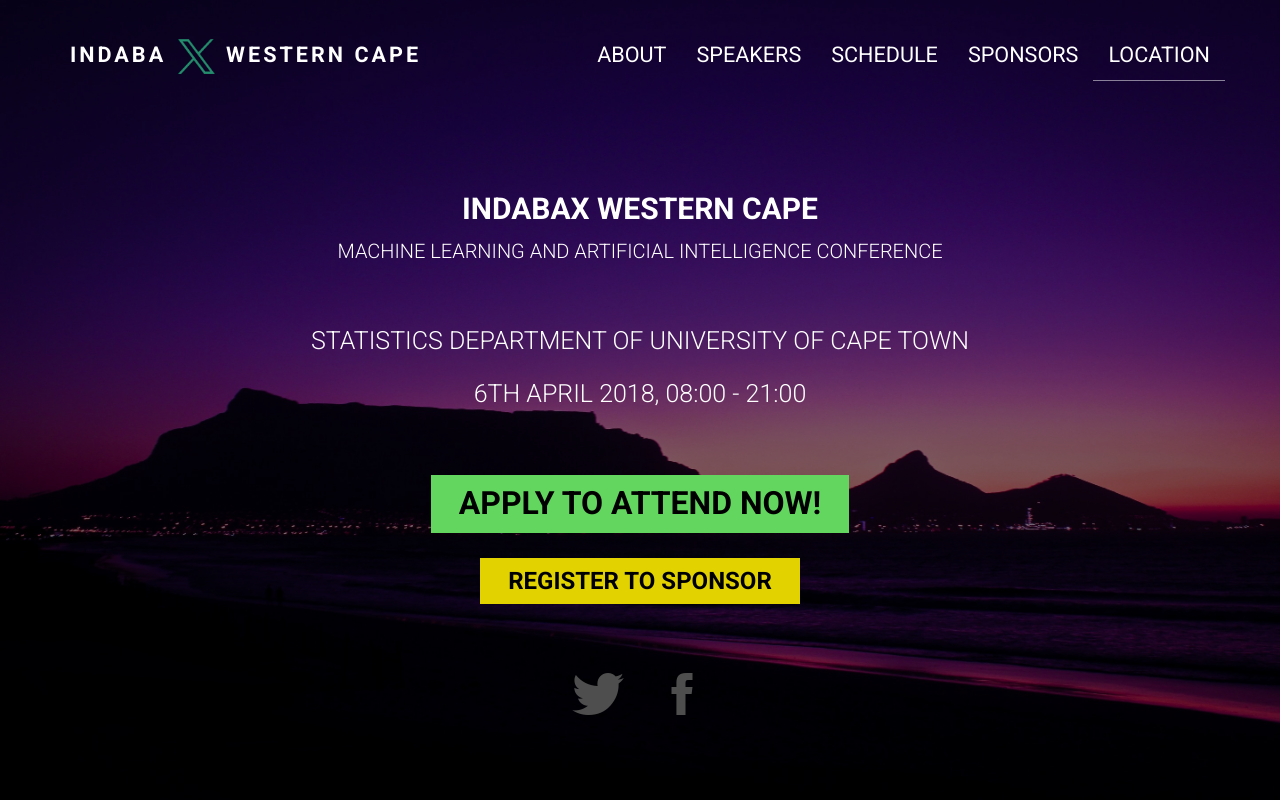
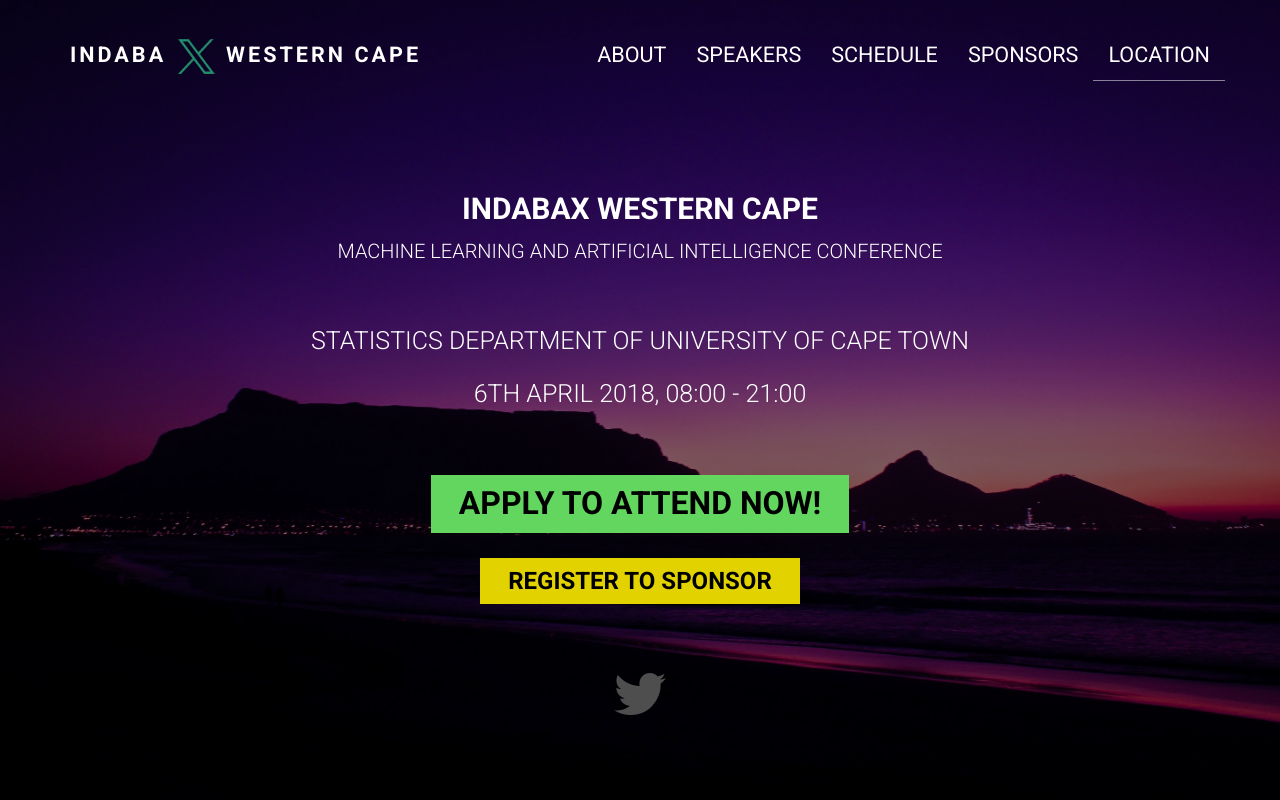
Before and after one commit to indabax/indabax.github.io, a website: page work_in_progress_index.html in a window 1280 px wide. Shown: the top 800 px of the page. Drawn offline with Linux system fonts and the light colour scheme; files whose address does not match are found by name.

Commit message:
Comment out facebook

```diff
--- a/work_in_progress_index.html
+++ b/work_in_progress_index.html
@@ -67,7 +67,7 @@
       <div class="row align-items-end">
         <ul class="social-block">
           <li><a href="https://twitter.com/indabaxwc"><i class="ion-social-twitter"></i></a></li>
-          <li><a href="https://www.facebook.com/events/160919957808955/"><i class="ion-social-facebook"></i></a></li>
+          <!-- <li><a href="https://www.facebook.com/events/160919957808955/"><i class="ion-social-facebook"></i></a></li> -->
         </ul>
       </div>
     </div>
```
